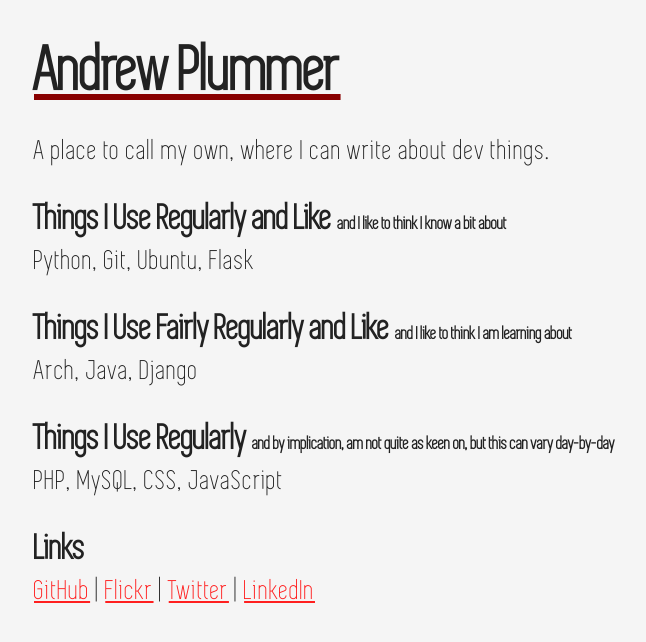
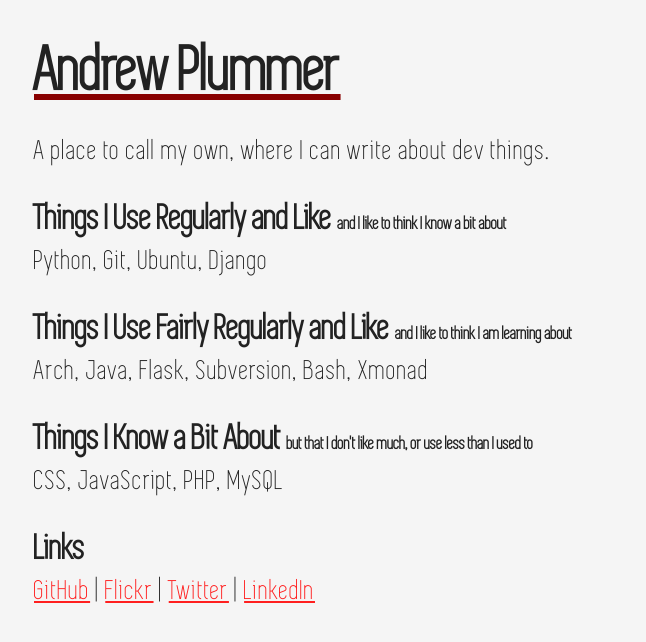
Before and after one commit to plumdog/myhome, a Django app: page / in a window 1280 px wide. Shown: the part 38-680 px from the top of the page, without its empty margins (222-868 px from the left). Run offline with Django 3.2, Linux system fonts and the light colour scheme; some libraries are stand-ins or nearby versions.

Commit message:
Update main page 'Things I Like' sections

```diff
--- a/home/templates/home/index.html
+++ b/home/templates/home/index.html
@@ -11,13 +11,13 @@
     <p>A place to call my own, where I can write about dev things.</p>
 
     <h3>Things I Use Regularly and Like <span>and I like to think I know a bit about</span></h3>
-    <p>Python, Git, Ubuntu, Flask</p>
+    <p>Python, Git, Ubuntu, Django</p>
 
     <h3>Things I Use Fairly Regularly and Like <span>and I like to think I am learning about</span></h3>
-    <p>Arch, Java, Django</p>
+    <p>Arch, Java, Flask, Subversion, Bash, Xmonad</p>
 
-    <h3>Things I Use Regularly <span>and by implication, am not quite as keen on, but this can vary day-by-day</span></h3>
-    <p>PHP, MySQL, CSS, JavaScript</p>
+    <h3>Things I Know a Bit About <span> but that I don't like much, or use less than I used to</span></h3>
+    <p>CSS, JavaScript, PHP, MySQL</p>
 
     <h3>Links</h3>
     <p>
```
